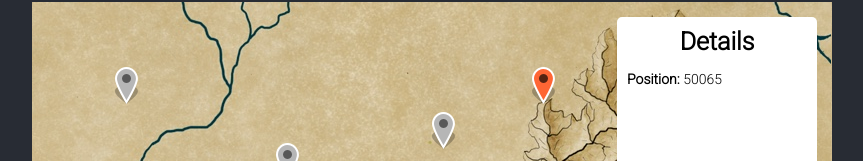
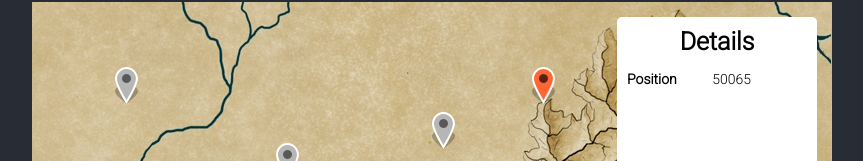
Before and after one commit to akexinad/nearmap, a React (Create React App) app: page / in a window 1280 px wide. Both pictures are taken after a click on the picture 751 px from the left and 231 px from the top of the page. Shown: the part 146-307 px from the top of the page, without its empty margins (208-1071 px from the left). Built offline with nearby package versions, Linux system fonts and the light colour scheme.

Commit message:
last bit of styling

```diff
--- a/src/components/Modal/Modal.tsx
+++ b/src/components/Modal/Modal.tsx
@@ -38,14 +38,41 @@ export const Modal: FC<ModalProps> = ({ details }) => {
                 <div
                     key={index}
                     style={{
+                        display: "flex",
+                        flexDirection: "row",
                         fontSize: "14px",
                         color: "black",
                         textAlign: "start",
                         marginBottom: "10px"
                     }}
                 >
-                    <strong>{capitalize(key)}: </strong>
-                    {value}
+                    <div
+                        style={{
+                            width: "90px",
+                            margin: 0
+                        }}
+                    >
+                        <p
+                            style={{
+                                margin: "0 0 10px 0"
+                            }}
+                        >
+                            <strong>{capitalize(key)}</strong>
+                        </p>
+                    </div>
+                    <div
+                        style={{
+                            width: "100px"
+                        }}
+                    >
+                        <p
+                            style={{
+                                margin: 0
+                            }}
+                        >
+                            {value}
+                        </p>
+                    </div>
                 </div>
             ))}
         </div>
```
